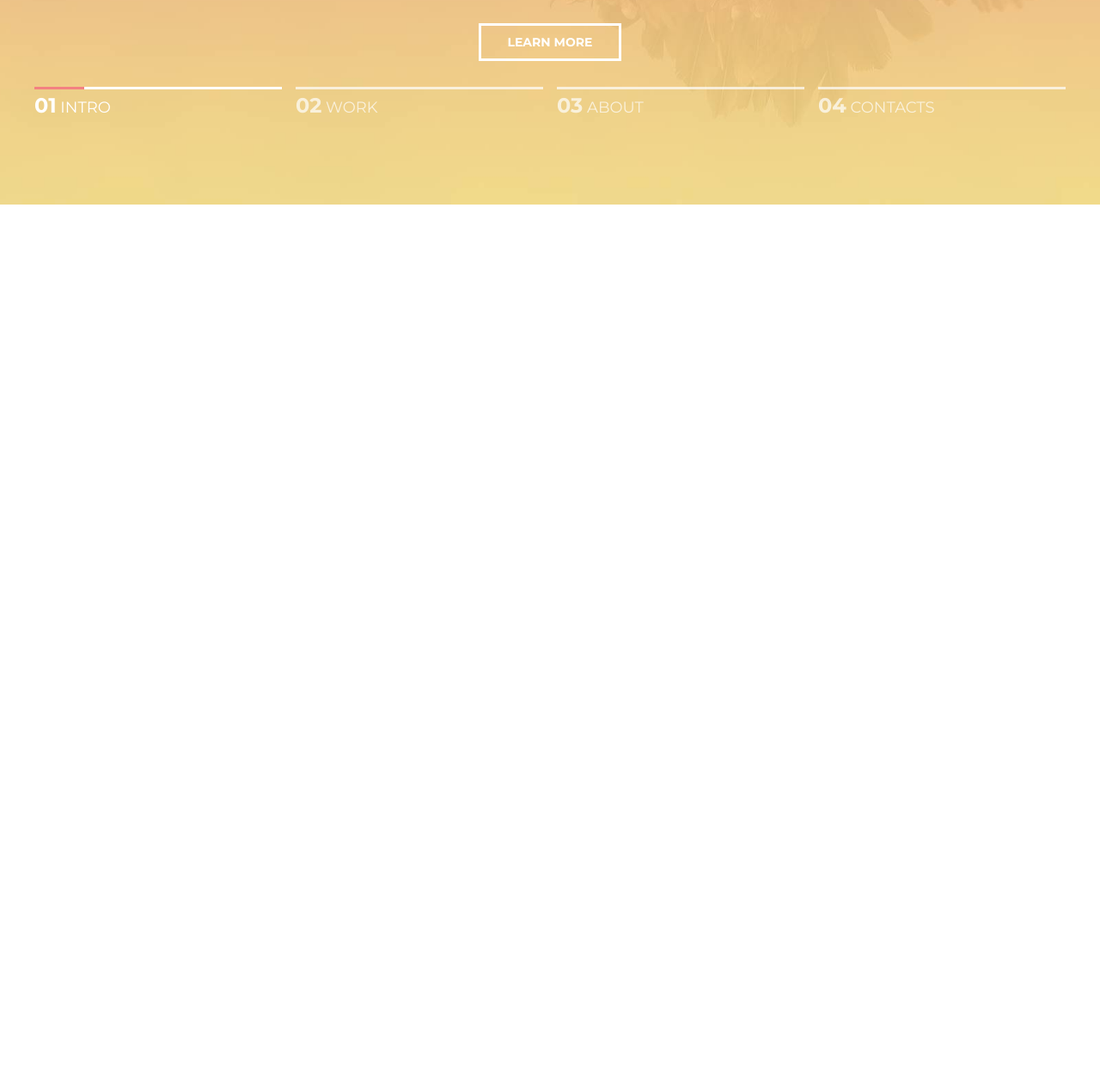
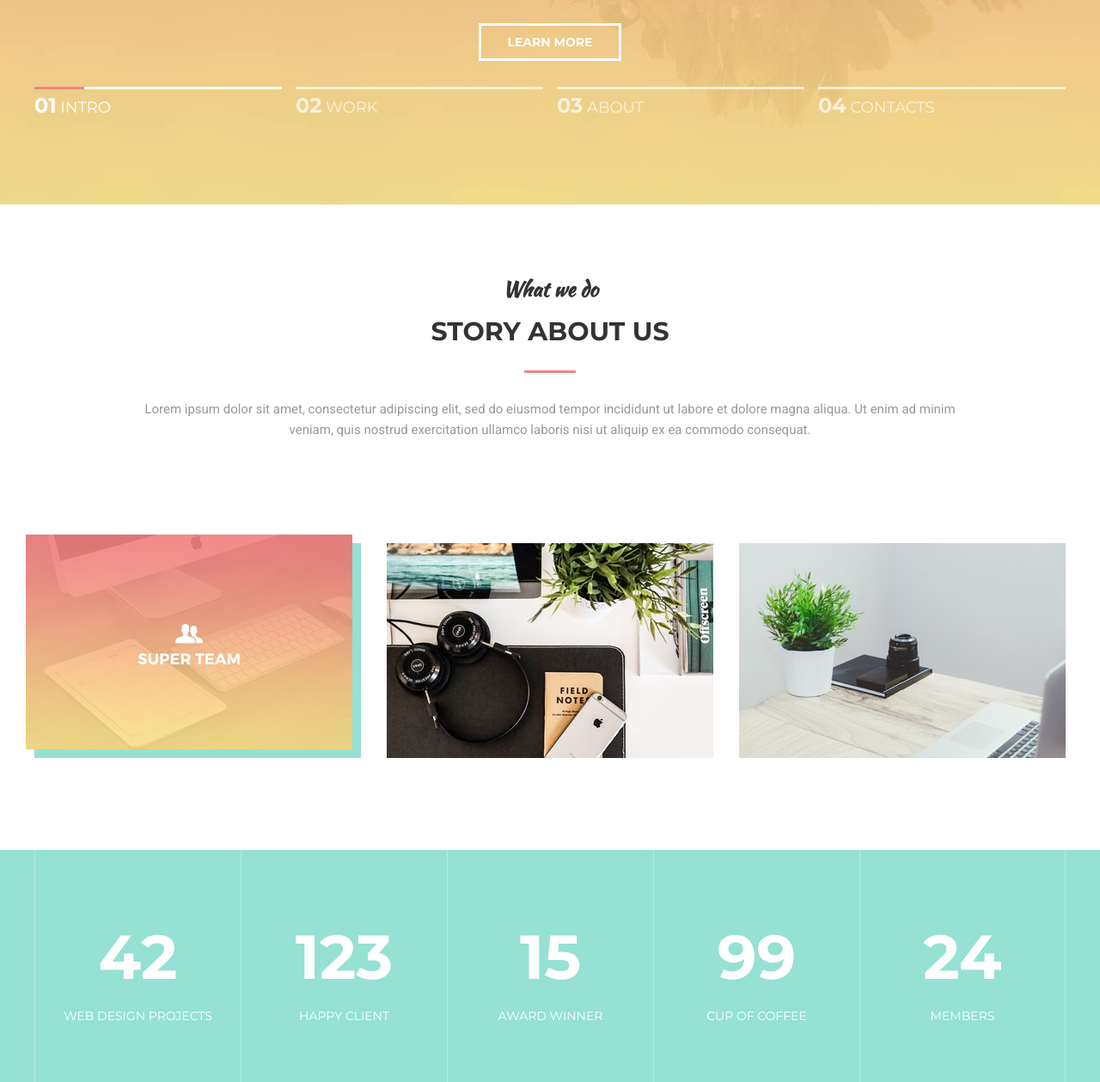
Before and after one commit to KlimovCode/brainscloud-mogo, a plain HTML site: page client/index.html in a window 1280 px wide. Shown: the part 562-1821 px from the top of the page at 86% size. Before the commit the page ends 800 px from the top, so only its background shows below. Drawn offline with Linux system fonts and the light colour scheme.

Commit message:
finish second block

```diff
--- a/client/assets/css/style.css
+++ b/client/assets/css/style.css
@@ -50,7 +50,6 @@ h1,h2,h3,h4,h5,h6 {
     width: 60px;
     background: #fff;
     margin: 30px auto;
-
 }
 .intro__suptitle {
     font-size: 72px;
@@ -165,3 +164,93 @@ h1,h2,h3,h4,h5,h6 {
     font-size: 24px;
     font-weight: 700;
 }
+
+/* Section */
+.section {
+    padding: 80px 0;
+}
+.section__header {
+    width: 100%;
+    max-width: 950px;
+    margin: 0 auto 40px;
+    text-align: center;
+}
+.section__suptitle {
+    font-size: 24px;
+    color: #333333;
+    font-family: 'Kaushan Script', cursive;
+}
+.section__title {
+    text-transform: uppercase;
+    font-size: 30px;
+    color: #333333;
+    font-weight: 700;
+    line-height: 1;
+    margin-top: 15px;
+}
+.section__title:after {
+    content: "";
+    display: block;
+    height: 3px;
+    width: 60px;
+    background: #f38181;
+    margin: 30px auto;
+}
+.section__text {
+    font-family: 'Roboto', sans-serif;
+    font-size: 15px;
+    color: #999999;
+    line-height: 24px;
+}
+
+/* About-gallery */
+
+.about-gallery__inner {
+    display: flex;
+    flex-direction: row;
+    justify-content: space-between;
+}
+.about-gallery__item--special {
+    width: 380px;
+    height: 250px;
+    position: relative;
+    background: #95e1d3;
+}
+.about-gallery__item--special img {
+    position: absolute;
+    top: -10px;
+    left: -10px;
+}
+
+/* About-cards */
+.about-cards {
+    background: #95e1d3;
+    margin-top: 100px;
+}
+.about-cards__inner {
+    display: flex;
+    align-items: center;
+}
+.about-cards__item {
+    display: flex;
+    flex-direction: column;
+    align-items: center;
+    justify-content: center;
+    height: 270px;
+    border-left: 1px solid #b5eae0;
+    width: 20%;
+    text-align: center;
+}
+.about-cards__item:last-child {
+    border-right: 1px solid #b5eae0;
+}
+.about-cards__item__num  {
+    font-size: 72px;
+    font-weight: bold;
+    color: #ffffff;
+}
+.about-cards__item__title {
+    font-size: 14px;
+    color: #ffffff;
+    text-transform: uppercase;
+}
--- a/client/index.html
+++ b/client/index.html
@@ -1,12 +1,16 @@
 <!DOCTYPE html>
 <html lang="en">
+
 <head>
   <meta charset="UTF-8">
   <link rel="preconnect" href="https://fonts.gstatic.com">
   <link href="https://fonts.googleapis.com/css2?family=Kaushan+Script&family=Montserrat:wght@400;700&display=swap" rel="stylesheet">
+  <link rel="preconnect" href="https://fonts.gstatic.com">
+  <link href="https://fonts.googleapis.com/css2?family=Roboto&display=swap" rel="stylesheet">
   <link rel="stylesheet" href="./assets/css/style.css">
   <title>Mogo</title>
 </head>
+
 <body>
   <header class="header">
     <div class="container">
@@ -41,7 +45,56 @@
       </div>
     </div>
   </div>
+  <section class="section">
+    <div class="container">
+      <div class="section__header">
+        <h3 class="section__suptitle">What we do</h3>
+        <h2 class="section__title">Story about us</h2>
+        <div class="section__text">
+          <p>Lorem ipsum dolor sit amet, consectetur adipiscing elit, sed do eiusmod tempor incididunt ut labore et dolore magna aliqua. Ut enim ad minim veniam, quis nostrud exercitation ullamco laboris nisi ut aliquip ex ea commodo consequat.</p>
+        </div>
+      </div>
+    </div>
+  </section>
+  <section class="about-gallery">
+    <div class="container">
+      <div class="about-gallery__inner">
+        <div class="about-gallery__item--special">
+          <img src="./assets/img/about-3.jpg" alt="">
+        </div>
+        <div class="about-gallery__item">
+          <img src="./assets/img/about-2.jpg" alt=""></div>
+        <div class="about-gallery__item">
+          <img src="./assets/img/about-1.jpg" alt=""></div>
+      </div>
+    </div>
+  </section>
+  <section class="about-cards">
+    <div class="container">
+      <div class="about-cards__inner">
+        <div class="about-cards__item">
+          <div class="about-cards__item__num">42</div>
+          <div class="about-cards__item__title">Web Design Projects</div>
+        </div>
+        <div class="about-cards__item">
+          <div class="about-cards__item__num">123</div>
+          <div class="about-cards__item__title">happy client</div>
+        </div>
+        <div class="about-cards__item">
+          <div class="about-cards__item__num">15</div>
+          <div class="about-cards__item__title">award winner</div>
+        </div>
+        <div class="about-cards__item">
+          <div class="about-cards__item__num">99</div>
+          <div class="about-cards__item__title">cup of coffee</div>
+        </div>
+        <div class="about-cards__item">
+          <div class="about-cards__item__num">24</div>
+          <div class="about-cards__item__title">members</div>
+        </div>
+      </div>
+    </div>
+  </section>
+</body>
 
-
-</body>
 </html>
```
Also changed, not shown: client/assets/img/about-1.jpg (added), client/assets/img/about-2.jpg (added), client/assets/img/about-3.jpg (added). Lines whose indentation alone changed are shown as unchanged.
